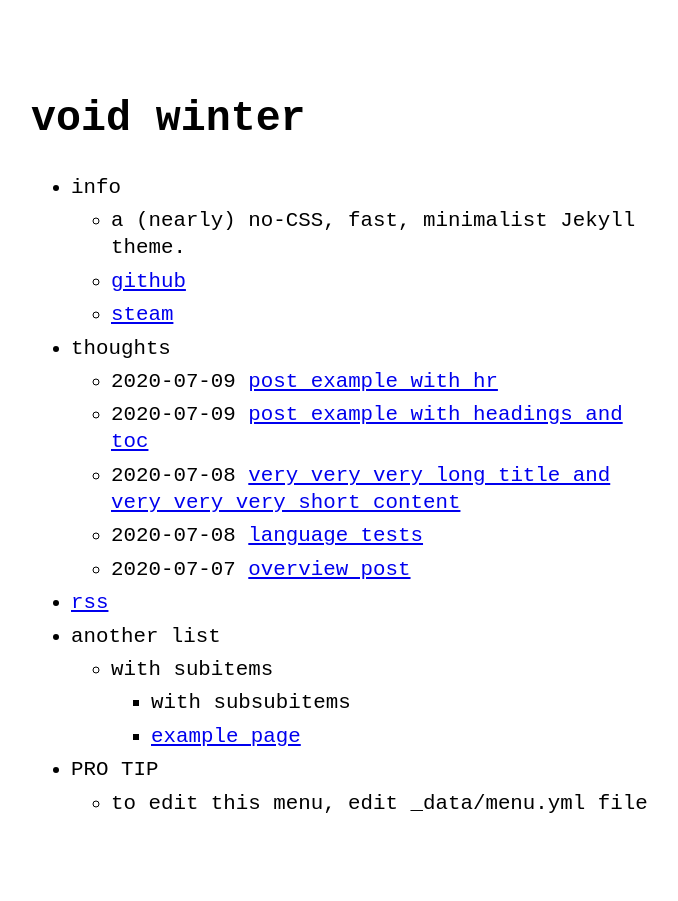
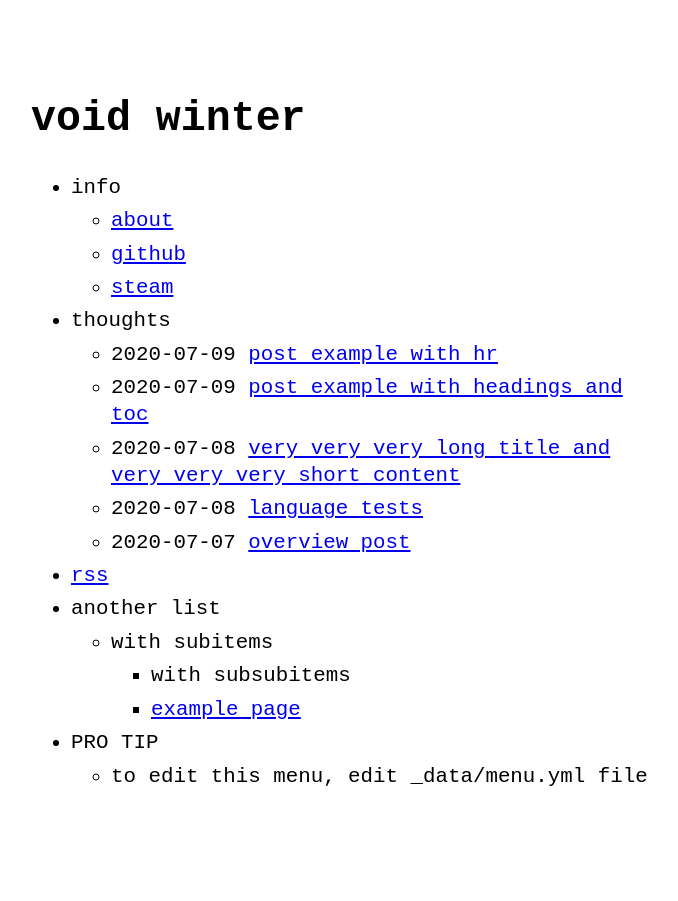
Before and after one commit to deadoceans/deadoceans.github.io, a Jekyll site: the page built from index.md, in a window 1280 px wide. Shown: the whole page, without its empty margins (289-967 px from the left). Built offline with Jekyll 4.4.1, drawn with Linux system fonts in a browser that asks for light colours.

Commit message:
Update menu.yml

```diff
--- a/_data/menu.yml
+++ b/_data/menu.yml
@@ -5,8 +5,8 @@ entries:
   - title: info
     url: false
     entries:
-      - title: a (nearly) no-CSS, fast, minimalist Jekyll theme.
-        url: false
+      - title: about
+        url: about
       - title: github
         url: https://github.com/wvoid
       - title: steam
```
